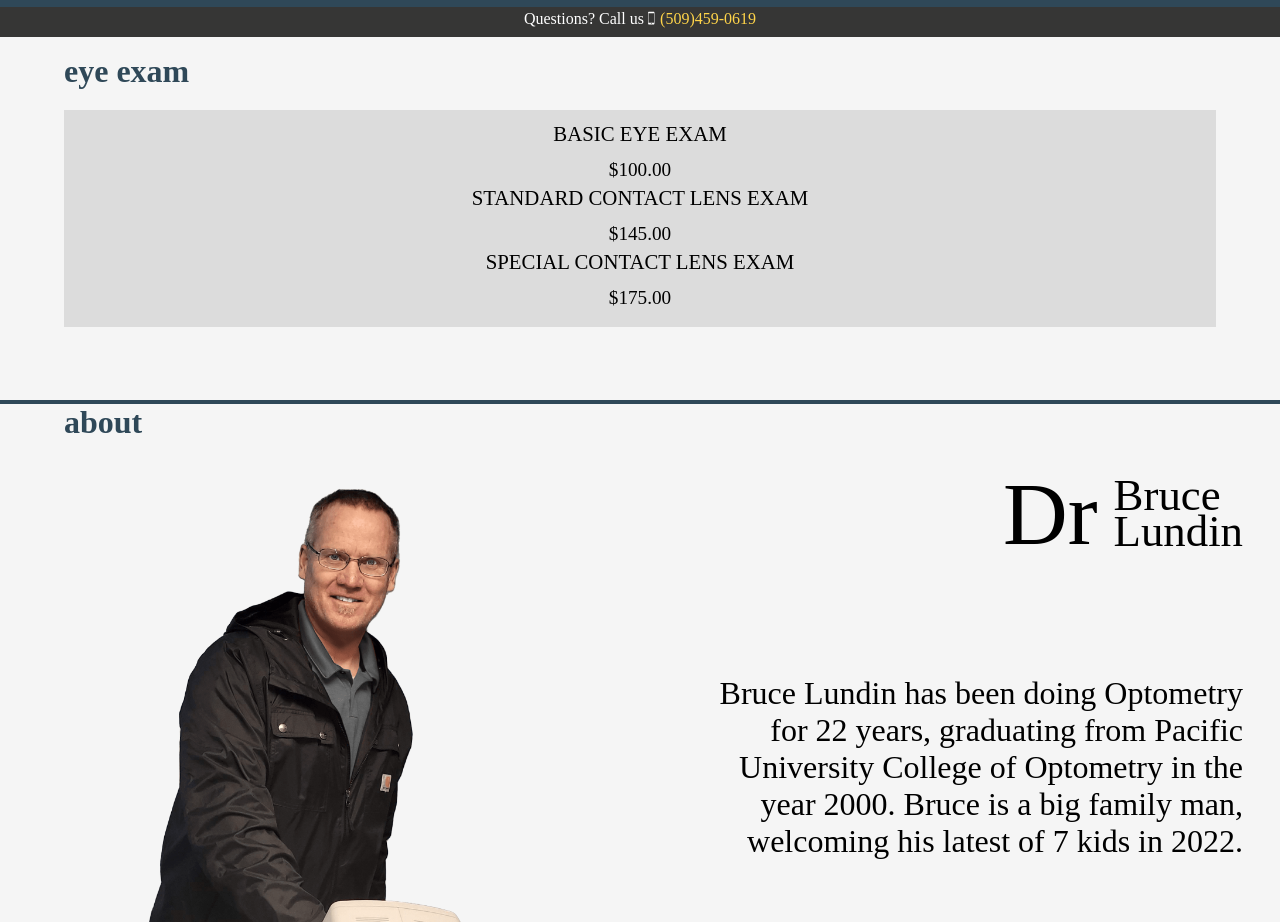
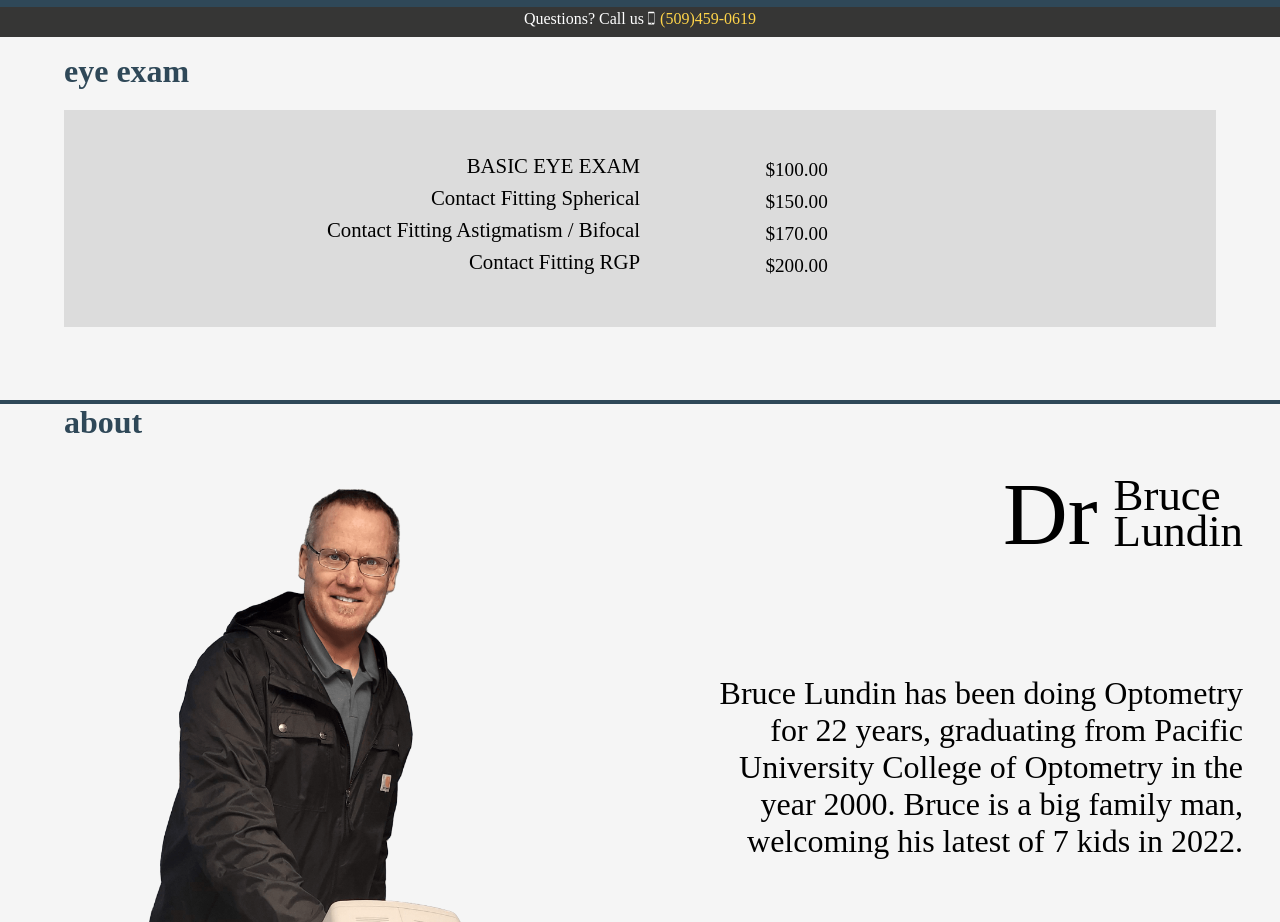
Before and after one commit to Tyler-Lundin/lundin-optometry, a React (Create React App) app: page / in a window 1280 px wide. Shown: the part 1080-2002 px from the top of the page. Built offline with nearby package versions, Linux system fonts and the light colour scheme; a web font is replaced by a local one.

Commit message:
Form fields required / Fixed Prices

```diff
--- a/src/components/ContactForm.js
+++ b/src/components/ContactForm.js
@@ -20,6 +20,7 @@ const ContactForm = (props) => {
         }
         setDisableSubmit(true)
         submitForm(finalData[0], finalData[1], finalData[2])
+
     }
     const handleChange = () => {
         setDisableSubmit(false)
@@ -34,24 +35,24 @@ const ContactForm = (props) => {
         <S.Form onSubmit={handleSubmit}>
             <S.NameSection>
                 <S.Label>NAME</S.Label>
-                <S.Input type='text' name='name'/>
+                <S.Input type='text' name='name' required/>
             </S.NameSection>
 
             <S.SenderSection>
                 <S.Label>EMAIL</S.Label>
-                <S.Input type='email' name='email'/>
+                <S.Input type='email' name='email' required/>
             </S.SenderSection>
 
             <S.MessageSection id='MessageSection'>
                 <S.Label>MESSAGE</S.Label>
-                <S.MessageInput type='text' name='message' rows={12}/>
+                <S.MessageInput type='text' name='message' rows={12} required/>
             </S.MessageSection>
             <S.SendContainer>
                 {
                     disableSubmit ?
                     load && (
                         <ReCAPTCHA
-                        sitekey="6LdtdLgeAAAAAGZJbOd8atEuTKBnwejtXef-sjjL"
+                        sitekey="6LeIxAcTAAAAAJcZVRqyHh71UMIEGNQ_MXjiZKhI"
                         onChange={handleChange}
                         />
                     )
@@ -65,6 +66,7 @@ const ContactForm = (props) => {
     )
 }
 // "6LdtdLgeAAAAAGZJbOd8atEuTKBnwejtXef-sjjL"
+
 export default ContactForm
 
 const S = {}
--- a/src/pages/Information.js
+++ b/src/pages/Information.js
@@ -55,13 +55,18 @@ const Information = () => {
                             {/* | description of servicedescription of service | FOR GLASSES  */}
                         </S.Row>
                         <S.Row>
-                            <S.RowTitle>STANDARD CONTACT LENS EXAM</S.RowTitle>
-                            $145.00
+                            <S.RowTitle>Contact Fitting Spherical</S.RowTitle>
+                            $150.00
                             {/* | description of service | FOR CONTACT LENS and GLASSES */}
                         </S.Row>
                         <S.Row>
-                            <S.RowTitle>SPECIAL CONTACT LENS EXAM</S.RowTitle>
-                            $175.00
+                            <S.RowTitle>Contact Fitting Astigmatism / Bifocal</S.RowTitle>
+                            $170.00
+                            {/* | ROUTINE EYE EXAM | FOR SPECIAL CONTACT LENS and GLASSES */}
+                        </S.Row>
+                        <S.Row>
+                            <S.RowTitle>Contact Fitting RGP</S.RowTitle>
+                            $200.00
                             {/* | ROUTINE EYE EXAM | FOR SPECIAL CONTACT LENS and GLASSES */}
                         </S.Row>
                     </S.Rows>
@@ -89,7 +94,8 @@ S.Row = styled.div`
     font-size: 1.2rem;
     font-family: 'le-havre';
     display: grid;
-    grid-template-rows: 1fr 1fr;
+    width:100%;
+    grid-template-columns: 1fr 1fr;
     align-items: center;
 `
 S.RowTitle = styled.div`
```
